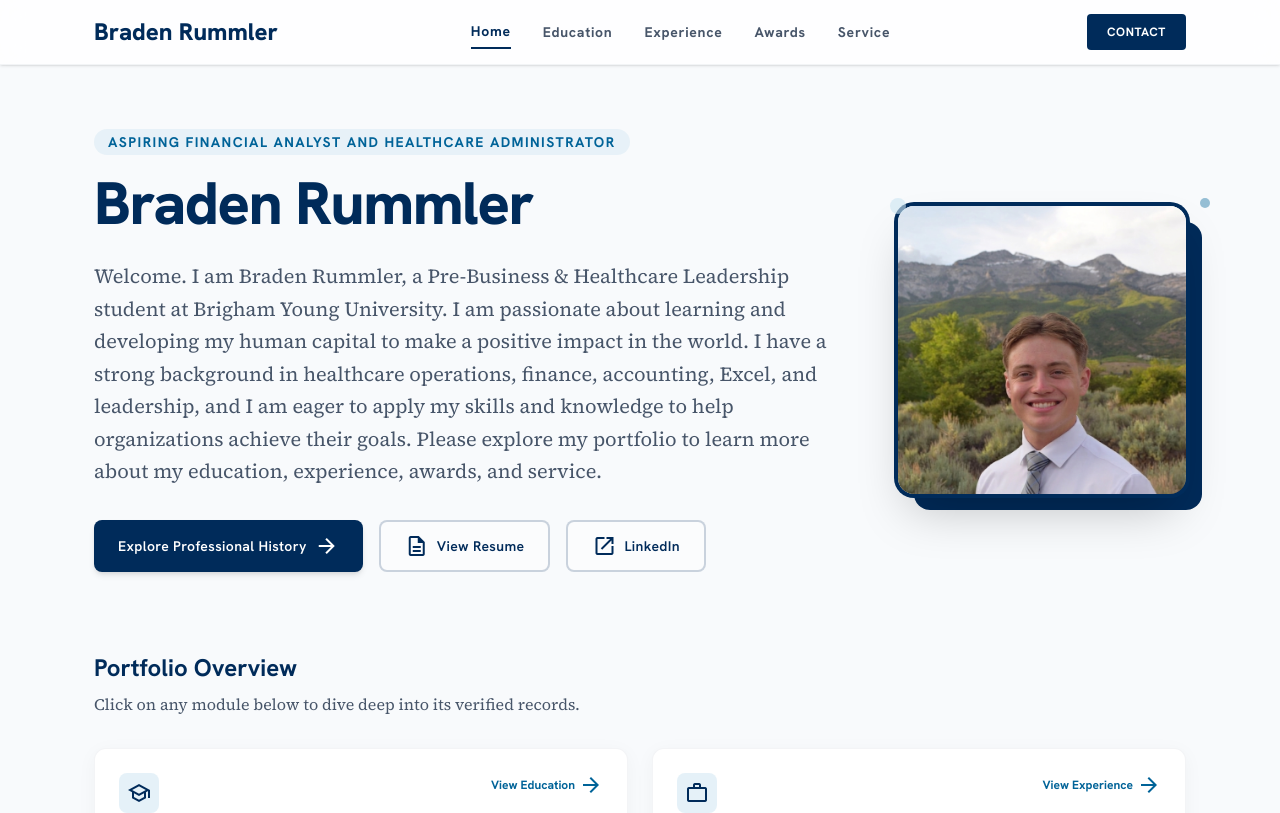
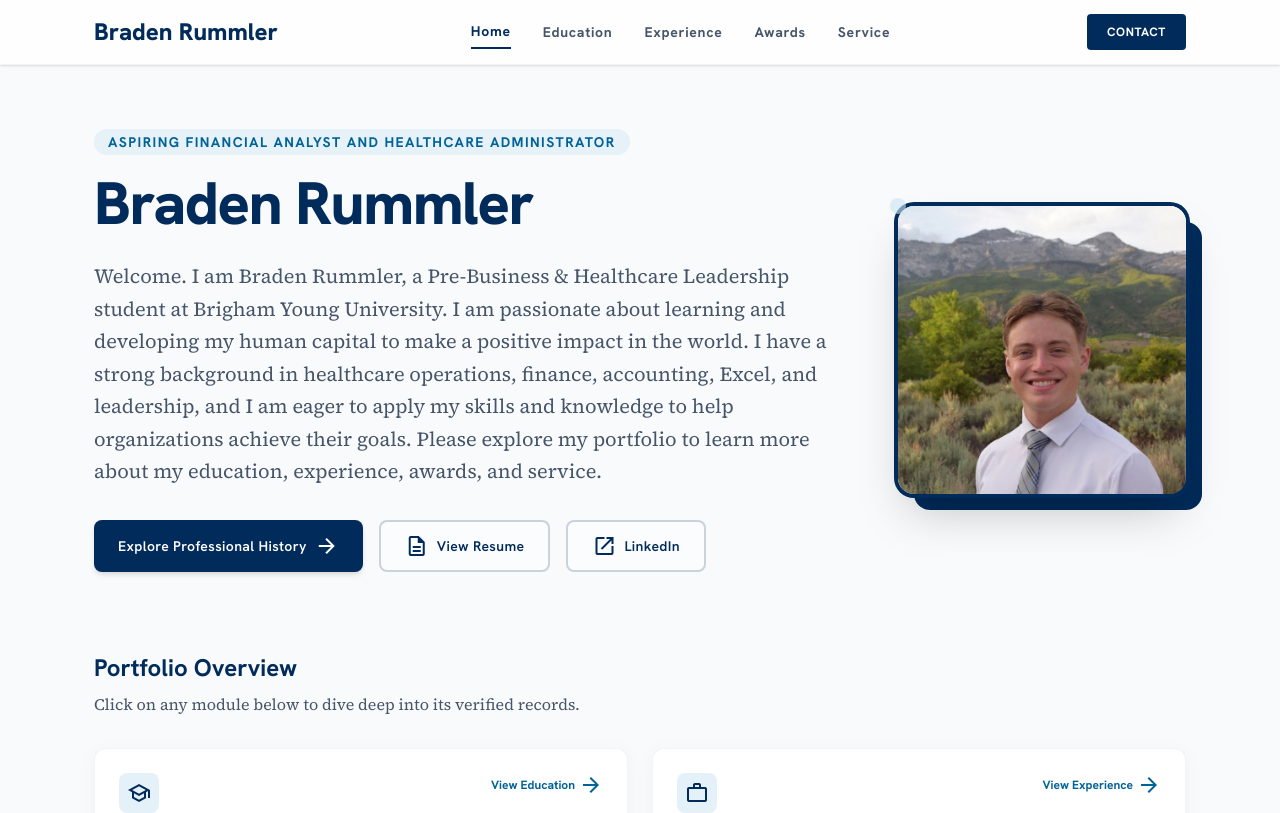
Before and after one commit to bjrummler-IS/BradenRummler, a React (Vite) app: page / in a window 1280 px wide. Shown: the top 813 px of the page. Built offline with nearby package versions, Linux system fonts and the light colour scheme.

Commit message:
Remove top-right dot and adjust headshot position

```diff
--- a/src/components/Home.tsx
+++ b/src/components/Home.tsx
@@ -87,15 +87,14 @@
           >
             {/* Offset navy square behind the image */}
             <div className="absolute -bottom-4 -right-4 w-full h-full bg-[#002b5a] rounded-2xl"></div>
-            {/* Accent corner dots */}
+            {/* Accent corner dot */}
             <div className="absolute -top-2 -left-2 w-4 h-4 bg-sky-tint/60 rounded-full z-20"></div>
-            <div className="absolute -top-2 -right-6 w-2.5 h-2.5 bg-[#006398]/40 rounded-full z-20"></div>
             {/* Image */}
             <div className="relative z-10 w-56 h-56 md:w-68 md:h-68 lg:w-72 lg:h-72 rounded-2xl overflow-hidden ring-4 ring-[#002b5a] shadow-2xl">
               <img
                 src={headshot}
                 alt="Braden Rummler"
-                className="w-full h-full object-cover object-top"
+                className="w-full h-full object-cover" style={{ objectPosition: '50% 15%' }}
               />
             </div>
           </motion.div>
```
